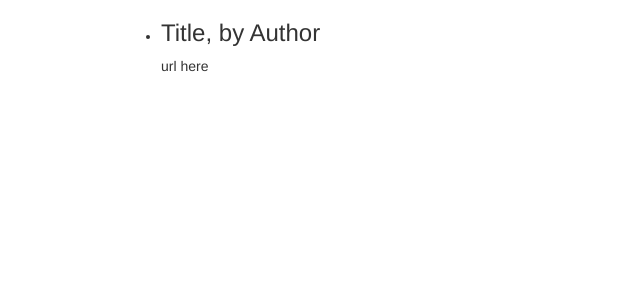
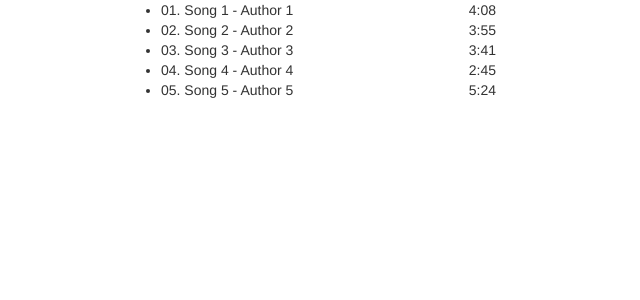
Before and after one commit to dangzo/react-redux-audio-player, a React (Create React App) app: page / in a window 1280 px wide. Shown: the top 300 px of the page, without its empty margins (339-979 px from the left). Built offline with nearby package versions, Linux system fonts and the light colour scheme.

Commit message:
Displaying playlist items

```diff
--- a/src/components/Playlist.js
+++ b/src/components/Playlist.js
@@ -1,13 +1,52 @@
 
 import React from 'react';
+
+import SongItem from './SongItem.js';
+
+const songList = [
+	{
+		title: "Song 1",
+		author: "Author 1",
+		URL: "https://test-url.com",
+		duration: "4:08",
+		favorite: false
+	},
+	{
+		title: "Song 2",
+		author: "Author 2",
+		URL: "https://test-url.com",
+		duration: "3:55",
+		favorite: false
+	},
+	{
+		title: "Song 3",
+		author: "Author 3",
+		URL: "https://test-url.com",
+		duration: "3:41",
+		favorite: true
+	},
+	{
+		title: "Song 4",
+		author: "Author 4",
+		URL: "https://test-url.com",
+		duration: "2:45",
+		favorite: false
+	},
+	{
+		title: "Song 5",
+		author: "Author 5",
+		URL: "https://test-url.com",
+		duration: "5:24",
+		favorite: true
+	}
+];
 
 
 const _Playlist = () => (
 	<ul>
-		<li>
-			<h3>Title, by Author</h3>
-			<div>url here</div>
-		</li>
+		{songList.map((songItem, index) => (
+			<SongItem key={index} {...songItem} index={index} />
+		))}
 	</ul>
 );
 
--- /dev/null
+++ b/src/components/SongItem.js
@@ -0,0 +1,13 @@
+
+import React from 'react';
+
+
+const _SongItem = (props) => (
+	<li>
+		<div className="song-title">
+			{(props.index<10 ? '0' : null)+(props.index+1)}. {props.title} - {props.author}
+			<span className="song-duration">{props.duration}</span></div>
+	</li>
+);
+
+export default _SongItem;
--- a/src/index.js
+++ b/src/index.js
@@ -4,5 +4,7 @@ import ReactDOM from 'react-dom';
 
 import App from './components/App.js';
 
+import './index.scss';
+
 
 ReactDOM.render(<App />, document.getElementById('app'));
--- /dev/null
+++ b/src/index.scss
@@ -0,0 +1,5 @@
+
+.song-duration {
+	position: absolute;
+	right: 0;
+}
--- a/src/reducers/index.js
+++ b/src/reducers/index.js
@@ -8,6 +8,7 @@ const initialState = {
 			title: "",
 			author: "",
 			URL: "",
+			duration: "2:45",
 			favorite: false
 		}*/
 	]
```
